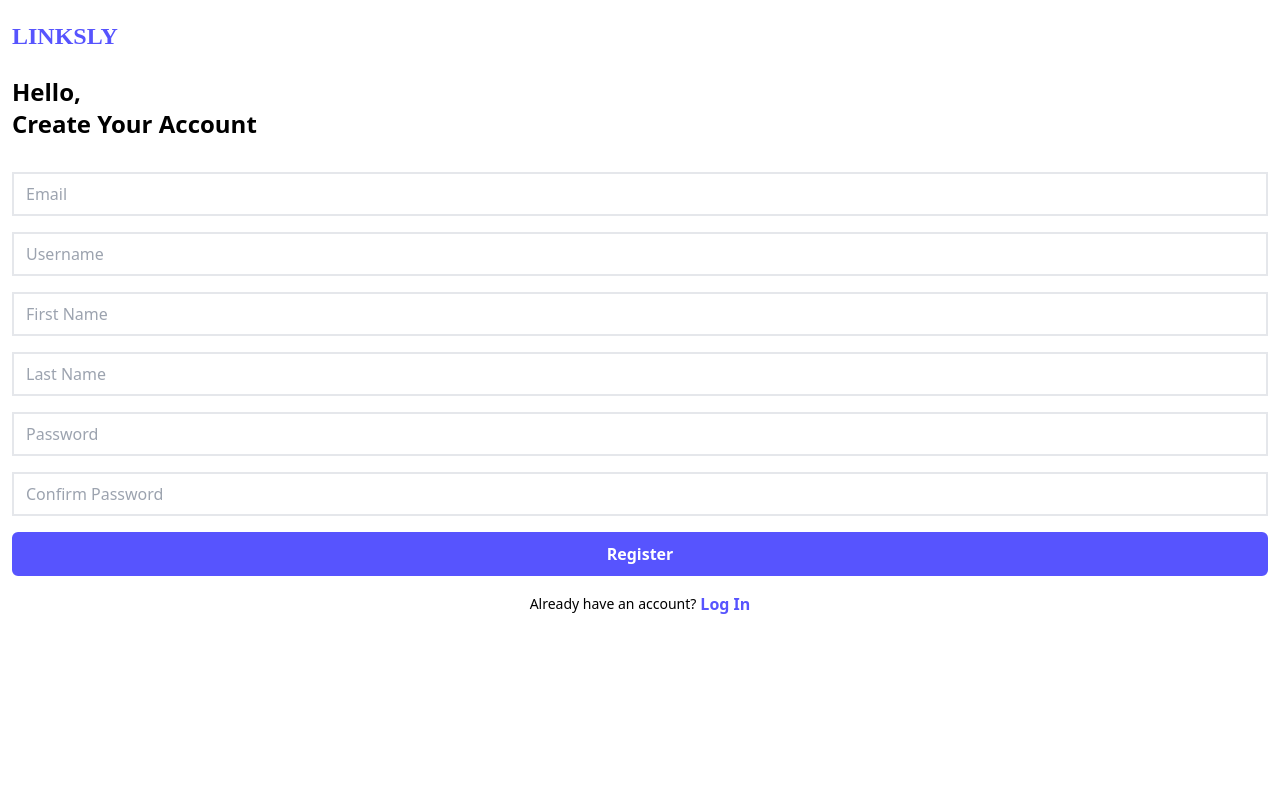
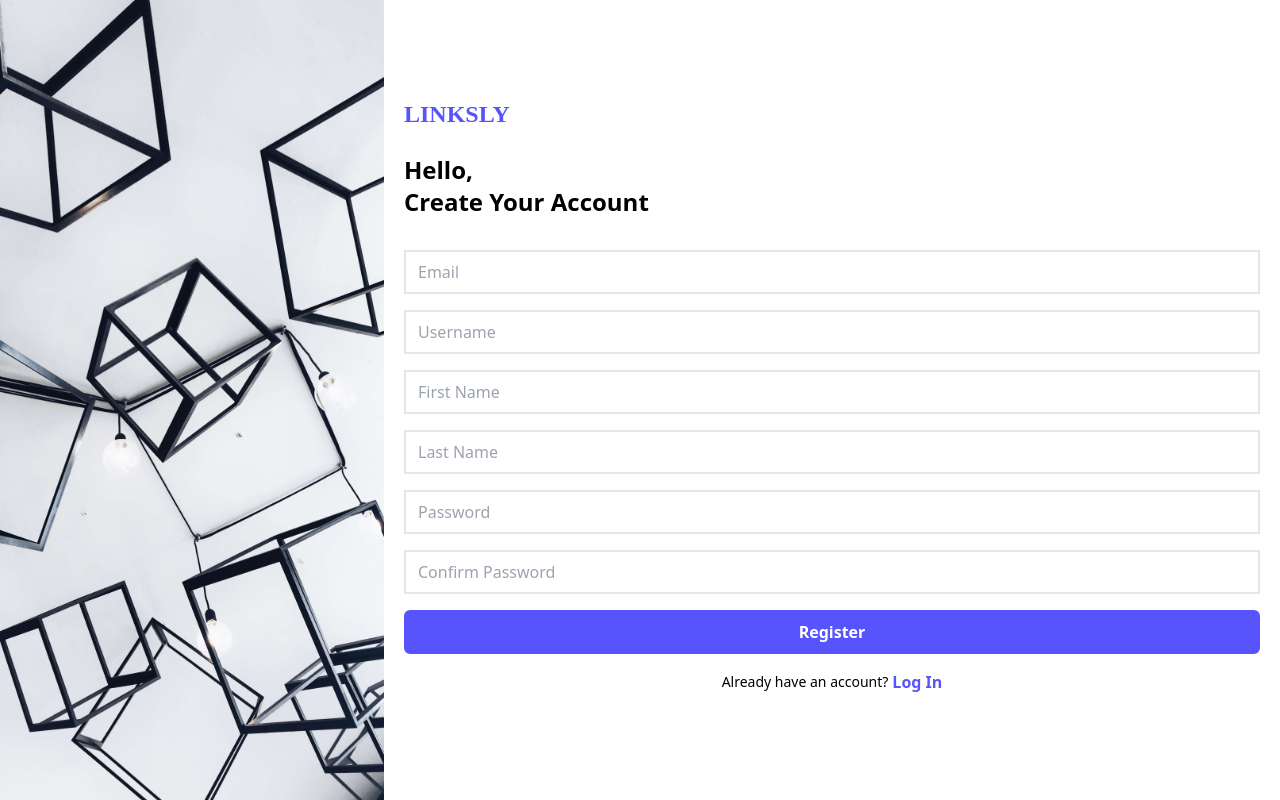
Before and after one commit to lokaimoma/url-shotner-frontend, an Angular app: page /register in a window 1280 px wide. Built offline with nearby package versions, Linux system fonts and the light colour scheme.

Commit message:
Complete register design for desktop and tablets

```diff
--- a/src/app/components/register/register.component.html
+++ b/src/app/components/register/register.component.html
@@ -1,4 +1,10 @@
-<main class="p-3">
+<main class="p-3 sm:p-0 sm:grid sm:grid-cols-[30%_1fr] sm:h-[100vh]">
+  <img
+    class="hidden sm:block object-cover bg-emerald-400 h-[100vh]"
+    src="/assets/auth_bg.jpg"
+    alt="register page image"
+  />
+  <div class="sm:px-5 sm:pt-[10%]">
     <h3 class="py-2 logo text-clr_primary text-2xl">LINKSLY</h3>
     <div class="py-4">
       <h3 class="font-bold text-2xl">Hello,</h3>
@@ -64,4 +70,5 @@
       <p class="text-sm">Already have an account?</p>
       <a class="text-clr_primary font-bold" href="#">Log In</a>
     </div>
+  </div>
 </main>
```
Lines whose indentation alone changed are shown as unchanged.
